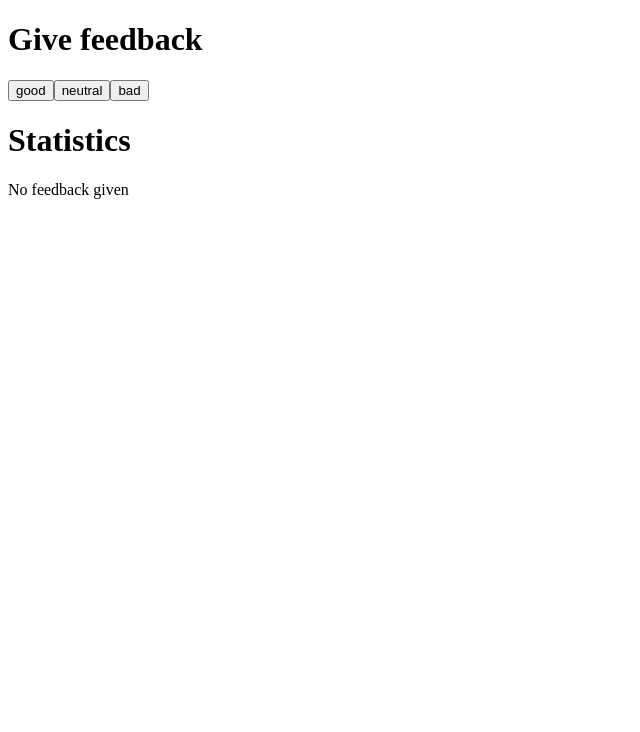
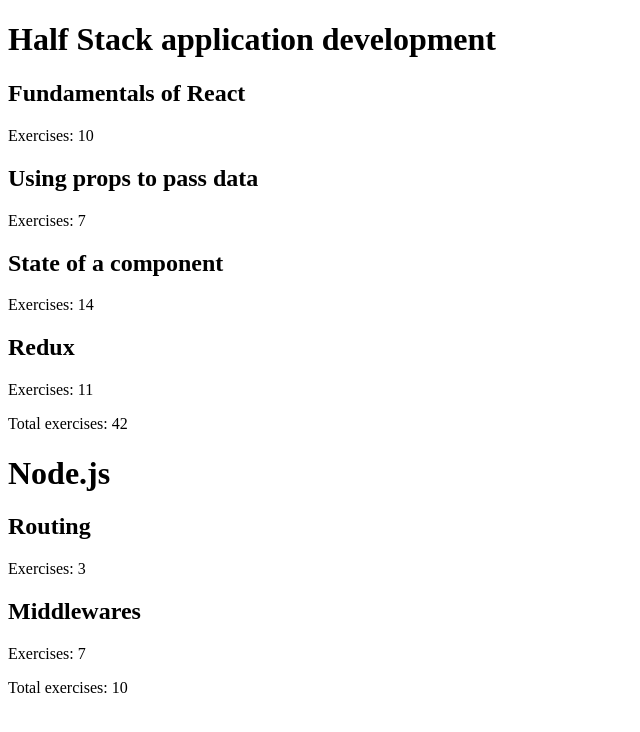
Before and after one commit to NemetiStefan/react-exercitii, a React (Vite) app in the folder part1/introdemo/: page / in a window 1280 px wide. Shown: the top 732 px of the page, without its empty margins (0-640 px from the left). Built offline with nearby package versions, Linux system fonts and the light colour scheme.

Commit message:
partea doi, inceput mai serios pe functional

```diff
--- a/part1/introdemo/src/App.jsx
+++ /dev/null
@@ -1,95 +0,0 @@
-import { useState } from 'react'
-
-const Buton = ({ handleClick, text }) => {
-  return (
-    <button onClick={handleClick}>
-      {text}
-    </button>
-  )
-}
-
-const Give = (props) => {
-  return (
-    <div>
-      <h1>Give feedback</h1>
-      <Buton handleClick={props.handleGood} text="good" />
-      <Buton handleClick={props.handleNeutral} text="neutral" />
-      <Buton handleClick={props.handleBad} text="bad" />
-    </div>
-  )
-}
-
-const StatisticsLine = (props) => {
-  return (
-    <tr>
-      <td>{props.text}</td>
-      <td>{props.value}</td>
-    </tr>
-  )
-}
-
-const Statistics = ({ good, neutral, bad }) => {
-
-  const total = good + neutral + bad
-
-  if(total === 0) {
-    return (
-      <div>
-        <h1>Statistics</h1>
-        <p>No feedback given</p>
-      </div>
-    )
-  }
-
-  return (
-    <div className='table'>
-      <h1>Statistics</h1>
-      <table>
-        <tbody>
-          <StatisticsLine text="Good" value={good} />
-          <StatisticsLine text="Neutral" value={neutral} />
-          <StatisticsLine text="Bad" value={bad} />
-          <StatisticsLine text="Total" value={total} />
-          <StatisticsLine text="Average" value={(good - bad) / total} />
-          <StatisticsLine text="Positive" value={(good / total) * 100} />
-
-        </tbody>
-      </table>
-    </div>
-  )
-}
-
-
-const App = () => {
-  // save clicks of each button to its own state
-  const [good, setGood] = useState(0)
-  const [neutral, setNeutral] = useState(0)
-  const [bad, setBad] = useState(0)
-
-  const handleGood = () => {
-    const newGood = good + 1
-    setGood(newGood)
-    console.log('Good button clicked', newGood)
-  }
-
-  const handleNeutral = () => {
-    const newNeutral = neutral + 1
-    setNeutral(newNeutral)
-    console.log('Neutral button clicked', newNeutral)
-  }
-
-  const handleBad = () => {
-    const newBad = bad + 1
-    setBad(newBad)
-    console.log('Bad button clicked', newBad)
-  }
-
-  return (
-    <div>
-      <Give handleGood={handleGood} handleNeutral={handleNeutral} handleBad={handleBad} />
-      <Statistics good={good} neutral={neutral} bad={bad} />
-    </div>
-  )
-}
-
-export default App
--- /dev/null
+++ b/part1/introdemo/src/components/App.jsx
@@ -0,0 +1,57 @@
+import Course from './Course'
+const App = () => {
+  const courses = [
+    {
+      name: 'Half Stack application development',
+      id: 1,
+      parts: [
+        {
+          name: 'Fundamentals of React',
+          exercises: 10,
+          id: 1
+        },
+        {
+          name: 'Using props to pass data',
+          exercises: 7,
+          id: 2
+        },
+        {
+          name: 'State of a component',
+          exercises: 14,
+          id: 3
+        },
+        {
+          name: 'Redux',
+          exercises: 11,
+          id: 4
+        }
+      ]
+    },
+    {
+      name: 'Node.js',
+      id: 2,
+      parts: [
+        {
+          name: 'Routing',
+          exercises: 3,
+          id: 1
+        },
+        {
+          name: 'Middlewares',
+          exercises: 7,
+          id: 2
+        }
+      ]
+    }
+  ]
+
+  return (
+    <div>
+      {courses.map((course) => (
+        <Course key={course.id} course={course} />
+      ))}
+    </div>
+  )
+}
+
+export default App
--- /dev/null
+++ b/part1/introdemo/src/components/Contents.jsx
@@ -0,0 +1,13 @@
+import Part from "./Part"
+const Contents = ({parts}) => {
+    const totalExercises = parts.reduce((sum, part) => sum + part.exercises, 0);
+    return (
+        <div>
+            {parts.map(part => (
+                <Part key={part.id} part={part} />
+            ))}
+            <p>Total exercises: {totalExercises}</p>
+        </div>
+    )
+}
+export default Contents
--- /dev/null
+++ b/part1/introdemo/src/components/Course.jsx
@@ -0,0 +1,12 @@
+import Contents from './Contents'
+import Header from './Header'
+const Course = ({course}) => {
+    return (
+        <div>
+            <Header text={course.name} />
+            <Contents parts={course.parts} />
+        </div>
+    )
+}
+
+export default Course
--- /dev/null
+++ b/part1/introdemo/src/components/Header.jsx
@@ -0,0 +1,4 @@
+const Header = ({text}) => {
+    return <h1>{text}</h1>
+}
+export default Header
--- /dev/null
+++ b/part1/introdemo/src/components/Note.jsx
@@ -0,0 +1,5 @@
+const Note = ({note}) => {
+    return <li>{note.content}</li>
+}
+
+export default Note
--- /dev/null
+++ b/part1/introdemo/src/components/Part.jsx
@@ -0,0 +1,10 @@
+const Part = ({part}) => {
+    return (
+        <div>
+            <h2>{part.name}</h2>
+            <p>Exercises: {part.exercises}</p>
+        </div>
+    )
+}
+
+export default Part
--- a/part1/introdemo/src/main.jsx
+++ b/part1/introdemo/src/main.jsx
@@ -1,5 +1,24 @@
 import ReactDOM from 'react-dom/client'
+import App from './components/App'
 
-import App from './App'
+const notes = [
+  {
+    id: 1,
+    content: 'HTML is easy',
+    important: true
+  },
+  {
+    id: 2,
+    content: 'Browser can execute only JavaScript',
+    important: false
+  },
+  {
+    id: 3,
+    content: 'GET and POST are the most important methods of HTTP protocol',
+    important: true
+  }
+]
 
-ReactDOM.createRoot(document.getElementById('root')).render(<App />)
+ReactDOM.createRoot(document.getElementById('root')).render(
+  <App notes={notes} />
+)
```
